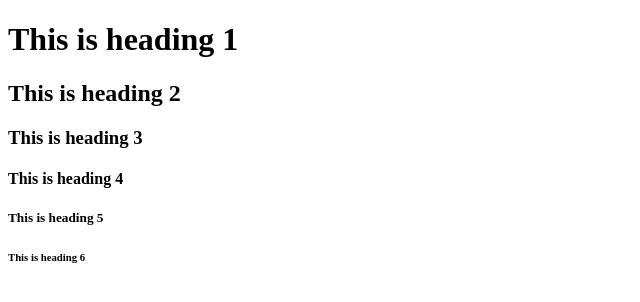
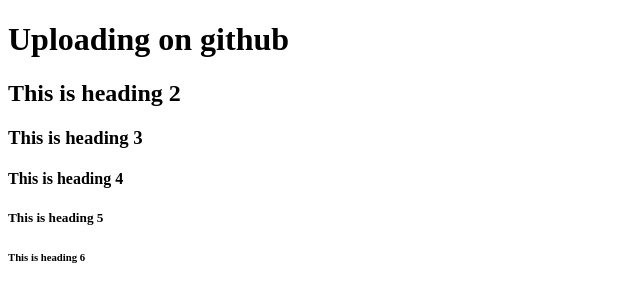
Before and after one commit to radulescubogdan/git-demo, a plain HTML site: page web/index.html in a window 1280 px wide. Shown: the whole page, without its empty margins (0-640 px from the left). Drawn offline with Linux system fonts and the light colour scheme.

Commit message:
commiting to github

```diff
--- a/web/index.html
+++ b/web/index.html
@@ -2,7 +2,7 @@
 <html>
 <body>
 
-<h1>This is heading 1</h1>
+<h1>Uploading on github</h1>
 <h2>This is heading 2</h2>
 <h3>This is heading 3</h3>
 <h4>This is heading 4</h4>
```
